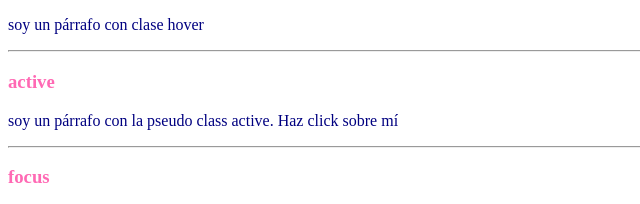
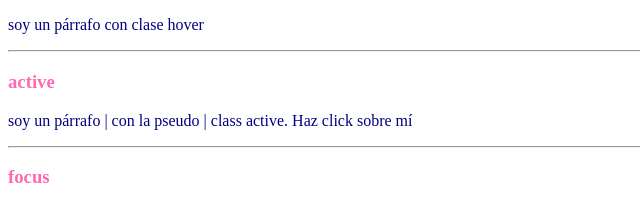
Before and after one commit to cydktp/1-feb, a plain HTML site: page 1 feb/index.html in a window 1280 px wide. Shown: the part 872-1076 px from the top of the page, 0-640 px from the left. Drawn offline with Linux system fonts and the light colour scheme.

Commit message:
alt gr 1

```diff
--- a/1 feb/index.html
+++ b/1 feb/index.html
@@ -45,7 +45,7 @@
     <p class="hover">soy un párrafo con clase hover</p>
     <hr>
     <h3>active</h3>
-    <p class="activo">soy un párrafo con la pseudo class active. Haz click sobre mí</p>
+    <p class="activo">soy un párrafo | con la pseudo | class active. Haz click sobre mí</p>
     <hr>
     <h3>focus</h3>
     nom <input type="text" id="nom">
```
